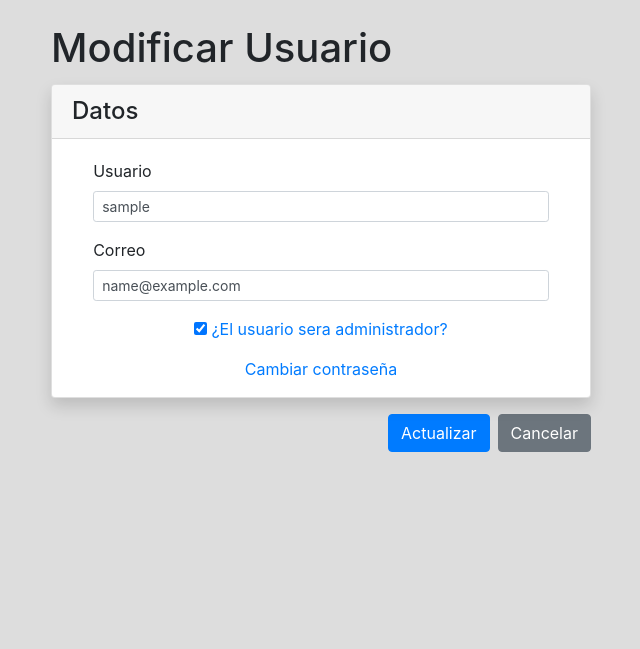
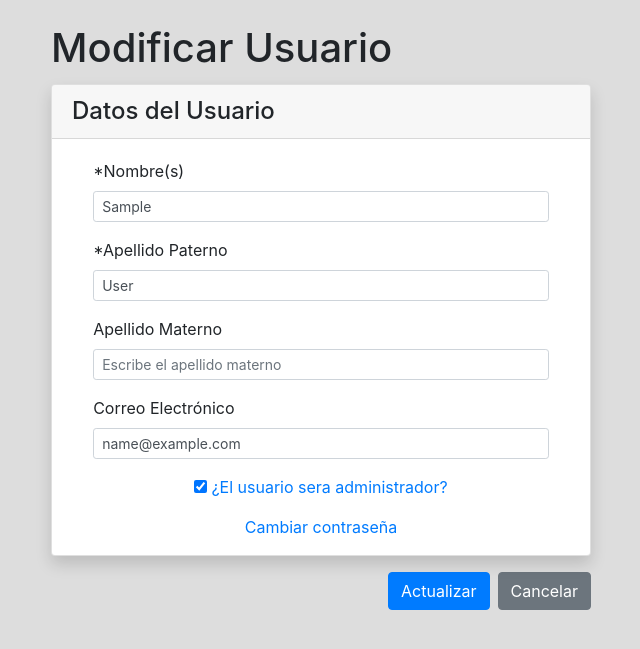
Before and after one commit to optico1/scatuaz2, a Django app: page /usuario/modificar/1 in a window 1280 px wide. Shown: the part 63-712 px from the top of the page, without its empty margins (319-959 px from the left). Run offline with Django 3.2, Linux system fonts and the light colour scheme; the visitor is signed in with stand-in values (Sample User, id 1); data comes from the database, SQL or seed files in the repository; some libraries are stand-ins or nearby versions.

Commit message:
Added a personalized model for user

```diff
--- a/login/forms.py
+++ b/login/forms.py
@@ -1,4 +1,3 @@
-from django.contrib.auth.models import User
 from django.contrib.auth.forms import AuthenticationForm
 from django import forms
 
--- a/usuario/forms.py
+++ b/usuario/forms.py
@@ -1,9 +1,56 @@
 from django import forms
 from django.contrib.auth.forms import UserCreationForm, UserChangeForm, SetPasswordForm
-from django.contrib.auth.models import User
+from .models import UserSCATUAZ
 
 
 class UsuarioForm(UserCreationForm):
+
+    first_name = forms.CharField(
+        max_length=50,
+        required=True,
+        widget=forms.TextInput(
+            attrs={
+                'placeholder': 'Escribe el nombre(s)',
+                'class': 'form-control form-control-sm'
+            }
+        ),
+        error_messages={
+            'required': 'El campo Nombre(s) es obligatorio',
+            'max_length': 'La longitud maxima es de 50',
+        },
+        label="Nombre(s)"
+    )
+
+    last_name = forms.CharField(
+        max_length=50,
+        required=True,
+        widget=forms.TextInput(
+            attrs={
+                'placeholder': 'Escribe el apellido paterno',
+                'class': 'form-control form-control-sm'
+            }
+        ),
+        error_messages={
+            'required': 'El campo Apellido Paterno es obligatorio',
+            'max_length': 'La longitud maxima es de 50',
+        },
+        label="Apellido Paterno"
+    )
+
+    materno = forms.CharField(
+        max_length=50,
+        required=False,
+        widget=forms.TextInput(
+            attrs={
+                'placeholder': 'Escribe el apellido materno',
+                'class': 'form-control form-control-sm'
+            }
+        ),
+        error_messages={
+            'max_length': 'La longitud maxima es de 50',
+        },
+        label="Apellido Materno"
+    )
 
     username = forms.CharField(
         max_length=50,
@@ -25,7 +72,7 @@ class UsuarioForm(UserCreationForm):
 
     email = forms.EmailField(
         max_length=50,
-        required=True,
+        required=False,
         widget=forms.EmailInput(
             attrs={
                 'placeholder': 'Escribe el correo',
@@ -33,10 +80,10 @@ class UsuarioForm(UserCreationForm):
             }
         ),
         error_messages={
-            'required': 'El campo Correo es obligatorio',
+            'required': 'El campo Correo Electrónico es obligatorio',
             'max_length': 'La longitud maxima es de 50',
         },
-        label="Correo"
+        label="Correo Electrónico"
     )
 
     password1 = forms.CharField(
@@ -86,9 +133,10 @@ class UsuarioForm(UserCreationForm):
     )
 
     class Meta:
-        model = User
-        fields = ['username', 'email', 'password1',
-                  'password2', 'is_superuser']
+        model = UserSCATUAZ
+        fields = ['first_name', 'last_name', 'materno',
+                'username', 'email', 'password1',
+                'password2', 'is_superuser']
 
     def save(self, commit=True):
         user = super(UserCreationForm, self).save(commit=False)
@@ -168,22 +216,45 @@ class CambiarContrasenaForm(SetPasswordForm):
 
 class ModificarUsuarioForm(UserChangeForm):
 
-    username = forms.CharField(
-        max_length=50,
-        min_length=5,
+    first_name = forms.CharField(
         required=True,
         widget=forms.TextInput(
             attrs={
-                'placeholder': 'Escribe el usuario',
+                'placeholder': 'Escribe el nombre(s)',
                 'class': 'form-control form-control-sm'
             }
         ),
         error_messages={
-            'required': 'El campo Usuario es obligatorio',
+            'required': 'El campo Nombre(s) es obligatorio',
             'max_length': 'La longitud maxima es de 50',
-            'min_length': 'La longitud minima es de 5',
         },
-        label="Usuario"
+        label="Nombre(s)"
+    )
+
+    last_name = forms.CharField(
+        required=True,
+        widget=forms.TextInput(
+            attrs={
+                'placeholder': 'Escribe el apellido paterno',
+                'class': 'form-control form-control-sm'
+            }
+        ),
+        error_messages={
+            'required': 'El campo Apellido Paterno es obligatorio',
+            'max_length': 'La longitud maxima es de 50',
+        },
+        label="Apellido Paterno"
+    )
+
+    materno = forms.CharField(
+        required=False,
+        widget=forms.TextInput(
+            attrs={
+                'placeholder': 'Escribe el apellido materno',
+                'class': 'form-control form-control-sm'
+            }
+        ),
+        label="Apellido Materno"
     )
 
     email = forms.EmailField(
@@ -195,9 +266,9 @@ class ModificarUsuarioForm(UserChangeForm):
             }
         ),
         error_messages={
-            'required': 'El campo Correo es obligatorio',
+            'required': 'El campo Correo Electrónico es obligatorio',
         },
-        label="Correo"
+        label="Correo Electrónico"
     )
 
     is_superuser = forms.BooleanField(
@@ -211,8 +282,9 @@ class ModificarUsuarioForm(UserChangeForm):
     )
 
     class Meta:
-        model = User
-        fields = ['username', 'email', 'is_superuser']
+        model = UserSCATUAZ
+        fields = ['first_name', 'last_name', 'materno',
+            'email', 'is_superuser']
 
     def save(self, commit=True):
         user = super(ModificarUsuarioForm, self).save(commit=False)
--- a/usuario/models.py
+++ b/usuario/models.py
@@ -0,0 +1,8 @@
+from django.db import models
+from django.contrib.auth.models import AbstractUser
+
+class UserSCATUAZ(AbstractUser):
+
+    materno = models.CharField(
+        max_length=50,
+    )
--- a/usuario/templates/modificar_usuario.html
+++ b/usuario/templates/modificar_usuario.html
@@ -16,17 +16,43 @@
 
                     <div class="card mb-3 shadow">
                         <div class="card-header">
-                            <h4 class="card-title mb-0">Datos</h4>
+                            <h4 class="card-title mb-0">Datos del Usuario</h4>
                         </div>
                         <div class="card-body pb-0">
                             <div class="form-row justify-content-center">
-                                <div class="form-group col-md-11">
-                                    <label for="id_username">
-                                        {{form.username.label}}
+                                <div class="form-group col-11">
+                                    <label for="id_nombres">
+                                        *{{form.first_name.label}}
                                     </label>
-                                    {{form.username}}
-                                    {% for error in form.username.errors %}
-                                        <p class="text-danger text-center">
+                                    {{form.first_name}}
+                                    {% for error in form.first_name.errors %}
+                                        <p class="text-danger text-center pb-0 mb-0">
+                                            {{error}}
+                                        </p>
+                                    {% endfor %}
+                                </div>
+                            </div>
+                            <div class="form-row justify-content-center">
+                                <div class="form-group col-11">
+                                    <label for="id_paterno">
+                                        *{{form.last_name.label}}
+                                    </label>
+                                    {{form.last_name}}
+                                    {% for error in form.last_name.errors %}
+                                        <p class="text-danger text-center pb-0 mb-0">
+                                            {{error}}
+                                        </p>
+                                    {% endfor %}
+                                </div>
+                            </div>
+                            <div class="form-row justify-content-center">
+                                <div class="form-group col-11">
+                                    <label for="id_materno">
+                                        {{form.materno.label}}
+                                    </label>
+                                    {{form.materno}}
+                                    {% for error in form.materno.errors %}
+                                        <p class="text-danger text-center pb-0 mb-0">
                                             {{error}}
                                         </p>
                                     {% endfor %}
--- a/usuario/views.py
+++ b/usuario/views.py
@@ -2,9 +2,9 @@ from django.shortcuts import render, redirect
 from django.contrib.auth.mixins import LoginRequiredMixin, PermissionRequiredMixin
 from django.contrib.auth.decorators import login_required
 from django.contrib.auth import update_session_auth_hash
-from django.contrib.auth.models import User
 from django.contrib import messages
 from .forms import UsuarioForm, CambiarContrasenaForm, ModificarUsuarioForm
+from .models import UserSCATUAZ
 from django.contrib.auth import login, authenticate
 
 # Create your views here.
@@ -13,7 +13,7 @@ from django.contrib.auth import login, authenticate
 @login_required
 def lista_usuario(request):
     if request.user.is_superuser:
-        usuarios = User.objects.all()
+        usuarios = UserSCATUAZ.objects.all()
         context = {
             'actual': 'usuario',
             'usuarios': usuarios,
@@ -37,22 +37,26 @@ def agregar_usuario(request):
 @login_required
 def eliminar_usuario(request, id):
     if request.method == 'POST':
-        usuario = User.objects.get(pk=id)
+        usuario = UserSCATUAZ.objects.get(pk=id)
         usuario.delete()
         return redirect('lista_usuario')
     else:
-        usuario = User.objects.get(pk=id)
+        usuario = UserSCATUAZ.objects.get(pk=id)
         return render(request, 'confirm_delete_user.html', {'usuario': usuario})
 
 
 @login_required
 def modificar_usuario(request, id):
-    usuario = User.objects.get(pk=id)
+    usuario = UserSCATUAZ.objects.get(pk=id)
     if request.method == 'POST':
         form = ModificarUsuarioForm(request.POST, instance=usuario)
+        print(form)
         if form.is_valid():
+            print('es valido')
             form.save()
             return redirect('lista_usuario')
+        else:
+            print('no es valido')
     else:
         form = ModificarUsuarioForm(instance=usuario)
     return render(request, 'modificar_usuario.html', {'form': form, 'usuario': usuario})
@@ -60,7 +64,7 @@ def modificar_usuario(request, id):
 
 @login_required
 def cambiar_contrasena(request, id):
-    usuario = User.objects.get(pk=id)
+    usuario = UserSCATUAZ.objects.get(pk=id)
     if request.method == 'POST':
         form = CambiarContrasenaForm(usuario, data=request.POST)
         if form.is_valid():
```
Also changed, not shown: scatuaz/settings.py (+5 -2 lines), usuario/templates/agregar_usuario.html (+44 -2 lines), usuario/tests/test_form.py (+1 -1 lines), usuario/tests/test_view.py (+2 -2 lines), README.md, usuario/__init__.py (added), usuario/migrations/0001_initial.py (added), usuario/migrations/__init__.py (added), 1 other file.
